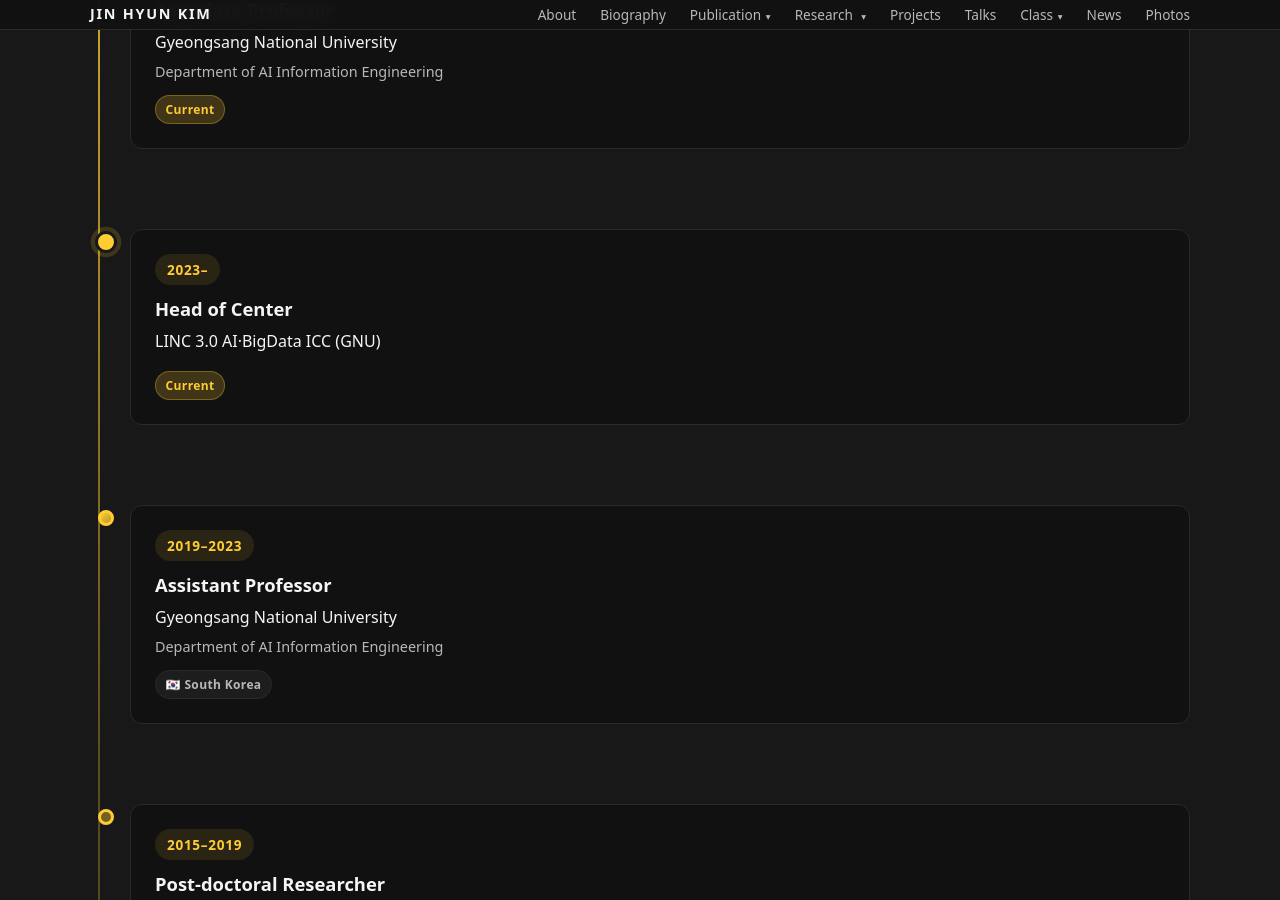
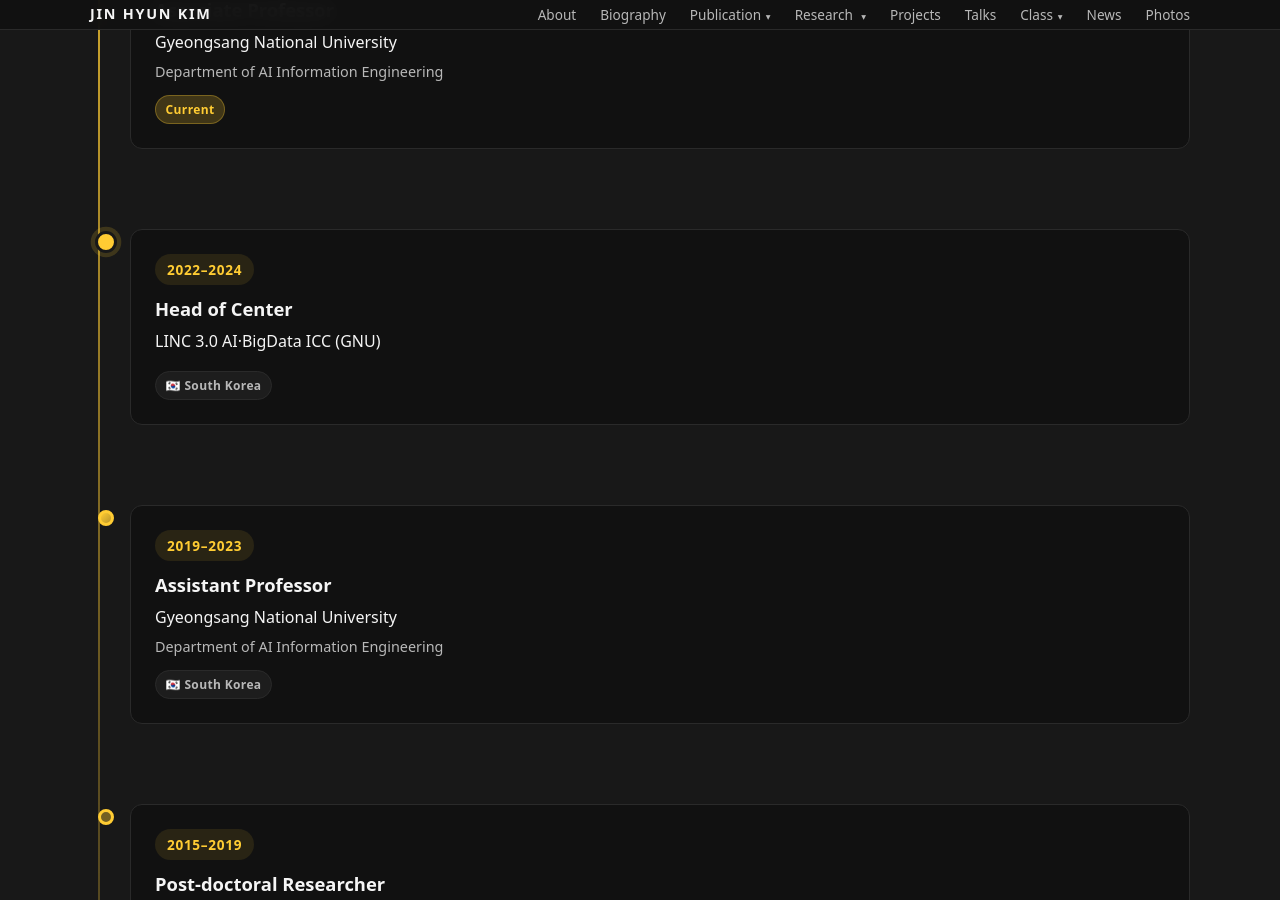
Before and after one commit to jhkim07/jhkim07.github.io, a Jekyll site: the page built from biography.md, in a window 1280 px wide and 900 px high, scrolled down 1611 px. Built offline with Jekyll 4.4.1, drawn with Linux system fonts in a browser that asks for light colours.

Commit message:
Update biography, talks, and analysis report

```diff
--- a/biography.md
+++ b/biography.md
@@ -84,10 +84,10 @@
         <div class="timeline-item timeline-item-current">
           <div class="timeline-marker timeline-marker-professor"></div>
           <div class="timeline-content">
-            <div class="timeline-year">2023–</div>
+            <div class="timeline-year">2022–2024</div>
             <h4 class="timeline-position">Head of Center</h4>
             <p class="timeline-institution">LINC 3.0 AI·BigData ICC (GNU)</p>
-            <span class="timeline-badge badge-current">Current</span>
+            <span class="timeline-badge badge-location">🇰🇷 South Korea</span>
           </div>
         </div>
 
```
Also changed, not shown: ANALYSIS_REPORT.md (line endings or trailing spaces), talks/index.md (line endings or trailing spaces).
